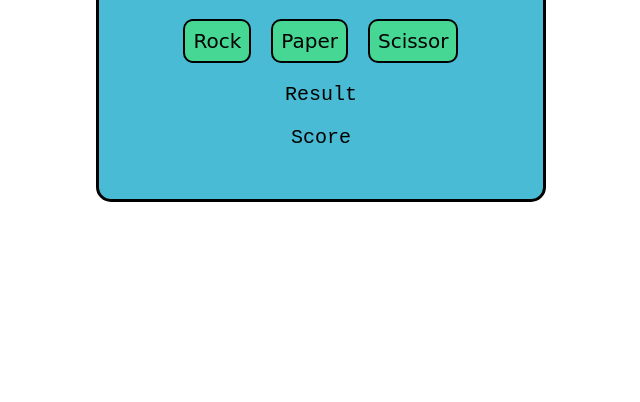
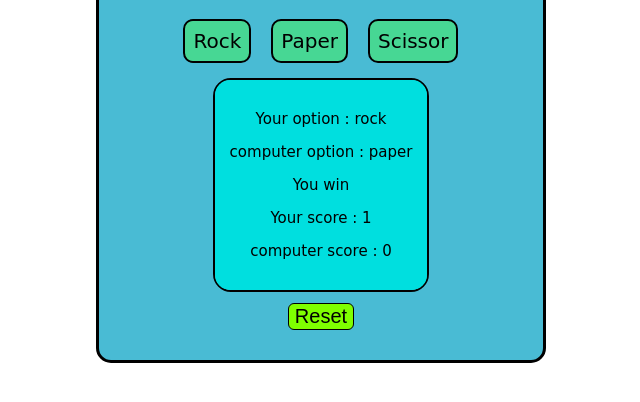
Before and after one commit to indhirakumar-ik/RockPaperScissorGame, a plain HTML site: page index.html in a window 1280 px wide. Both pictures are taken after a click on the button "Rock". Shown: the part 102-504 px from the top of the page, without its empty margins (319-959 px from the left). Drawn offline with Linux system fonts and the light colour scheme.

Commit message:
day 2 task

```diff
--- a/index.html
+++ b/index.html
@@ -14,16 +14,28 @@
 
 
         <div class="button">
-            <button id="rock">Rock</button>
-            <button id="paper">Paper</button>
-            <button id="scissor">Scissor</button>
+            <button id="rock" onclick="playgame('rock')">Rock</button>
+            <button id="paper" onclick="playgame('paper')">Paper</button>
+            <button id="scissor" onclick="playgame('scissor')">Scissor</button>
         </div>
 
-        <div class="result">
-            <p>Result</p>
-            <p>Score</p>
+        <div class="resultcontainer">
+            <div id="actualResult">
+                <p id="youroption">Your option:</p>
+                <p id="computeroption">Computer option:</p>
+                <p id="result">Result:</p>
+
+                <p id="yourscore">Your score</p>
+                <p id="computerscore">Computer score</p>
+            </div>
+        </div>
+
+        <div class="resetcontainer">
+            <button id="reset">Reset</button>
         </div>
     </div>
+
+
 
 
     <script src="script.js"></script>
--- a/script.js
+++ b/script.js
@@ -1 +1,38 @@
 console.log("Game ready guys let rock");
+let yourNumber=0
+let computerNumber=0;
+function playgame(playerChoice){
+    const a=Math.floor(Math.random()*3);
+    let computerChoice;
+    if(a===0){
+        computerChoice="rock";
+    }else if(a===1){
+        computerChoice="paper";
+    }else{
+        computerChoice="scissor";
+    }
+
+    document.getElementById("youroption").textContent="Your option : "+playerChoice;
+    document.getElementById("computeroption").textContent="computer option : "+computerChoice;
+
+    let result;
+    if(playerChoice===computerChoice){
+        result="tie";
+    }
+    else if(playerChoice==="rock" && computerChoice==="paper" ||
+        playerChoice==="paper" && computerChoice==="rock" ||
+        playerChoice=="scissor" && computerChoice==="paper"
+    ){
+        yourNumber++;
+        result="You win";
+    }else{
+        computerNumber++;
+        result="computer wins";
+    }
+
+
+    document.getElementById("result").textContent=result;
+
+    document.getElementById("yourscore").textContent="Your score : "+yourNumber;
+    document.getElementById("computerscore").textContent="computer score : "+computerNumber;
+}
--- a/style.css
+++ b/style.css
@@ -38,3 +38,34 @@ body{
     transform: scale(1.2);
     cursor: pointer;
 }
+#actualResult{
+    font-size: 10px;
+}
+
+.resultcontainer{
+    border: 2px solid black;
+    margin-top: 15px;
+    border-radius: 18px;
+    display: inline-block;
+}
+.resultcontainer #actualResult{
+    padding: 15px;
+    border-radius: 15px;
+    background-color: #00dfdf;
+    font-size: 15px;
+    font-family: cursive;
+}
+
+#reset:hover{
+    transform: scale3d(1.5, 1.5, 1.5);
+}
+.resetcontainer{
+    margin-top: 11px;
+}
+#reset{
+    font-size: 20px;
+    border: 1px solid;
+    border-radius: 6px;
+    background-color: chartreuse;
+    transition: 1s cubic-bezier(0.32, 0.82, 1, 1);
+}
```
